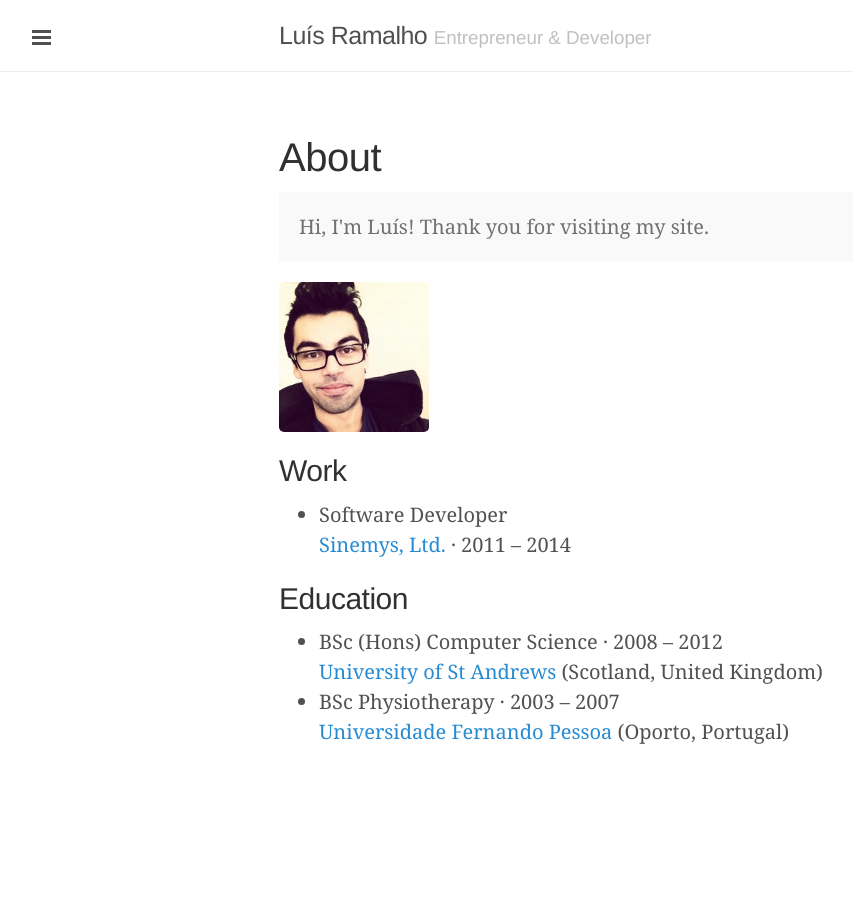
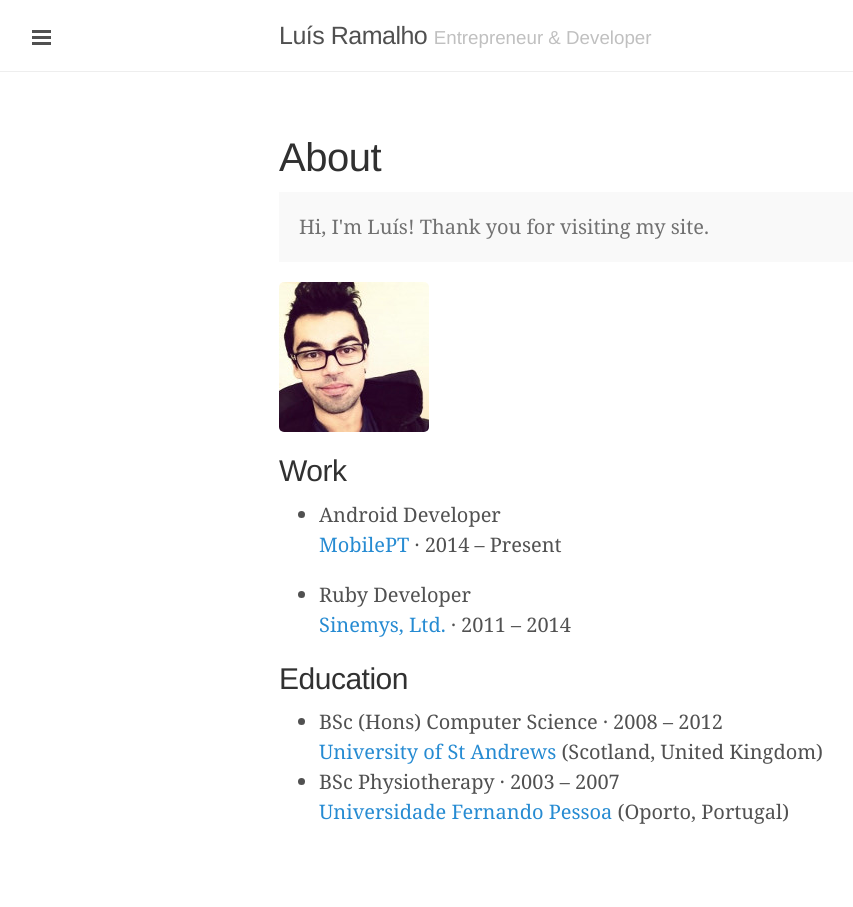
Before and after one commit to luisramalho/luisramalho.github.io, a Jekyll site: the page built from about.md, in a window 1280 px wide. Shown: the whole page, without its empty margins (1-854 px from the left). Built offline with Jekyll 4.4.1, drawn with Linux system fonts in a browser that asks for light colours; nearby versions of some CDN libraries; some web fonts are replaced; Markdown is read by kramdown in place of the engine named in the settings.

Commit message:
About updated

```diff
--- a/about.md
+++ b/about.md
@@ -11,7 +11,9 @@ title: About
 
 ## Work
 
-* Software Developer<br/>[Sinemys, Ltd.](http://www.sinemys.com) · 2011 – 2014
+* Android Developer<br/>[MobilePT](http://www.mobile.pt) · 2014 – Present
+
+* Ruby Developer<br/>[Sinemys, Ltd.](http://www.sinemys.com) · 2011 – 2014
 
 ## Education
 
```
